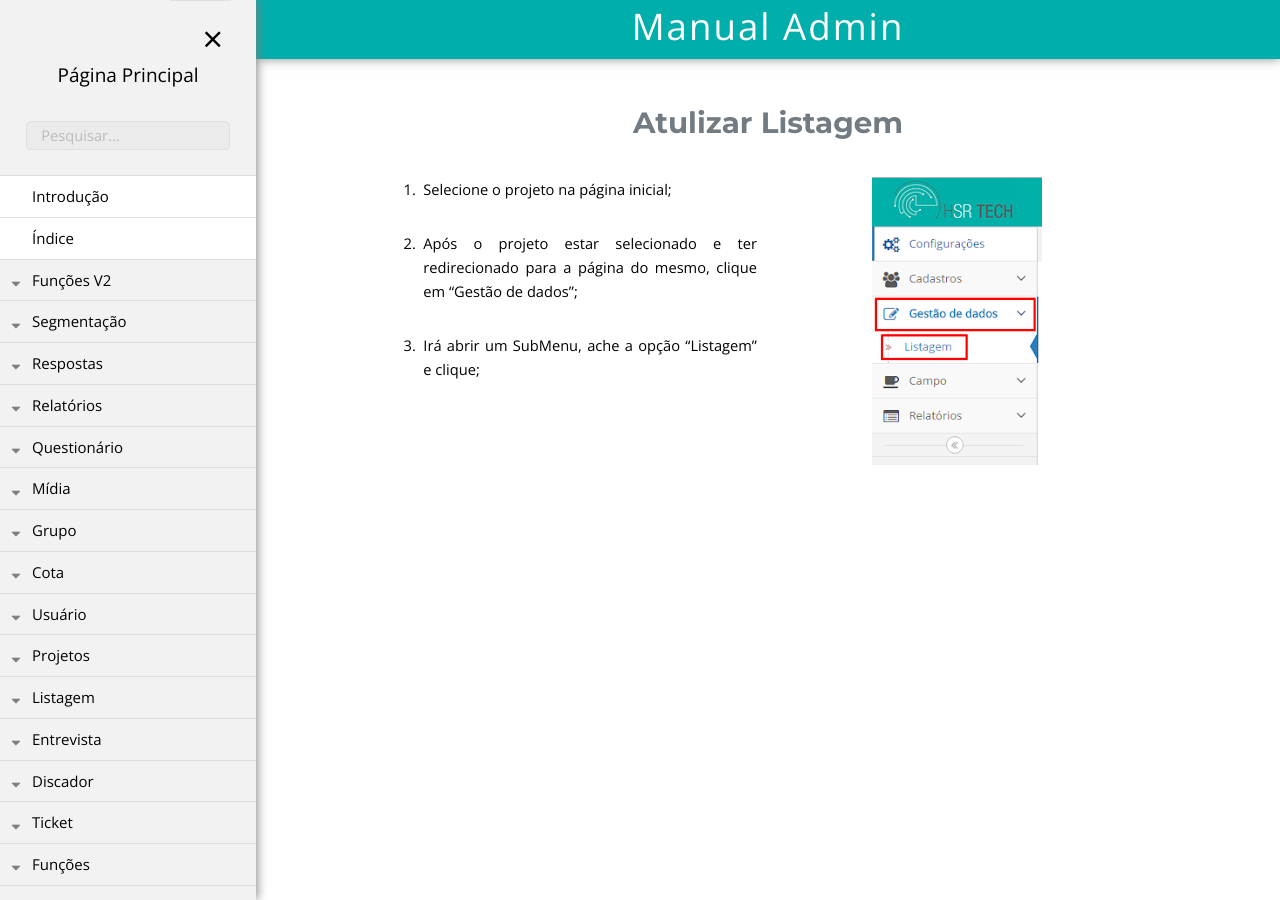
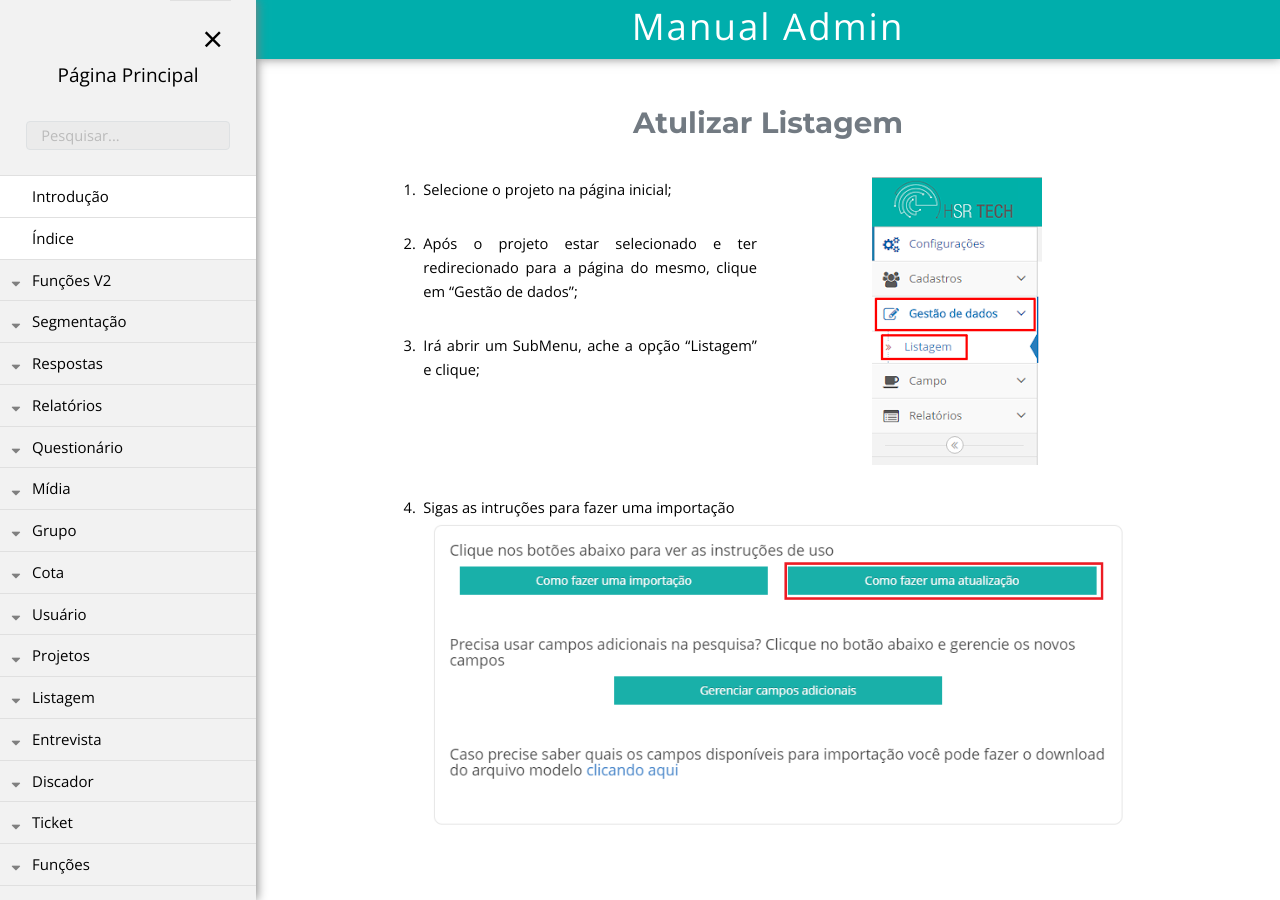
Before and after one commit to rogerio-figueiredo-hsr/hsrtechonline.github.io, a Jekyll site: the page built from _posts/2020-02-11-atualizar-listagem-novo.md, in a window 1280 px wide. Built offline with Jekyll 4.4.1, drawn with Linux system fonts in a browser that asks for light colours.

Commit message:
atualizar

```diff
--- a/_posts/2020-02-11-atualizar-listagem-novo.md
+++ b/_posts/2020-02-11-atualizar-listagem-novo.md
@@ -20,3 +20,7 @@ pasta: "Listagem"
 ![Imagem de apoio 1]({{ "/assets/img/adicionar-listagem-01.png" | prepend: site.baseurl }})
 </div>
 </div>
+
+{:start="4"}
+4. Sigas as intruções para fazer uma importação
+![Imagem de apoio 2]({{ "/assets/img/instrucoes-listagem-atualizar.png" | prepend: site.baseurl }})
```
Also changed, not shown: assets/img/instrucoes-listagem-atualizar.png (added).
